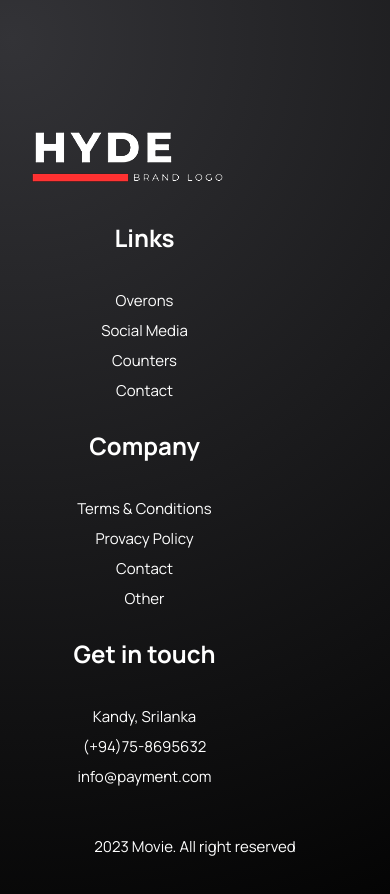
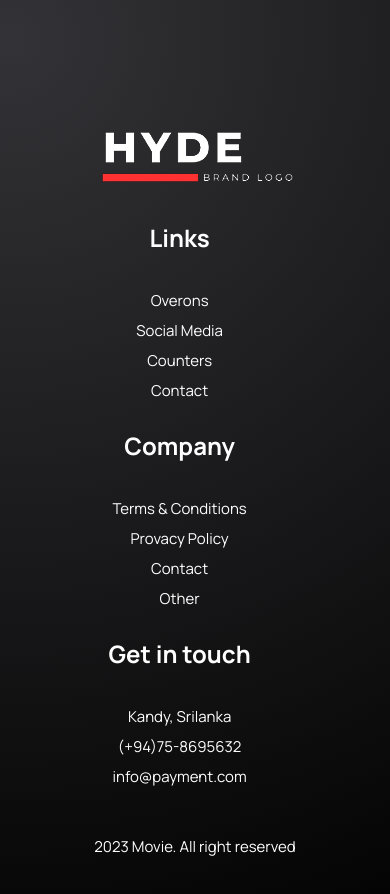
Before and after one commit to DimanthaWalallawita/HYDE-Movie_React, a React (Create React App) app in the folder frontend/: page /seatBooking in a window 390 px wide. Shown: the part 2840-3734 px from the top of the page. Built offline with nearby package versions, Linux system fonts and the light colour scheme.

Commit message:
init commit

```diff
--- a/frontend/src/containers/footer/footer.css
+++ b/frontend/src/containers/footer/footer.css
@@ -131,9 +131,21 @@
     }
 }
 
-@media screen and (max-width:550px) {
+@media screen and (max-width:415px) {
     .footer-heading h1{
         font-size: 27px;
         line-height: 38px;
     }
+
+    .footer-link_div h4{
+        margin-left: 18vw;
+    }
+
+    .footer-link_div p{
+        margin-left: 18vw;
+    }
+
+    .footer-link_logo img{
+        margin-left: 18vw;
+    }
 }
```
